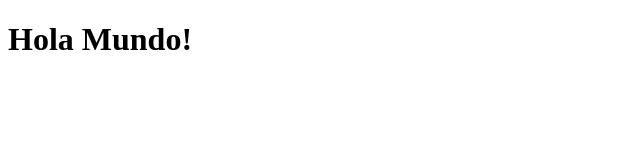
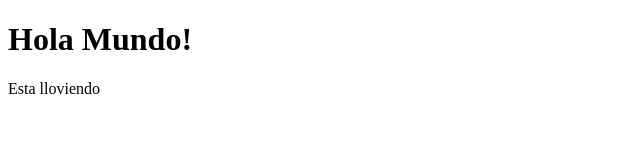
Before and after one commit to Deddkal/gitpracticamjtt2, a plain HTML site: page index.html in a window 1280 px wide. Shown: the whole page, without its empty margins (0-640 px from the left). Drawn offline with Linux system fonts and the light colour scheme.

Commit message:
modifique el archivo

```diff
--- a/index.html
+++ b/index.html
@@ -7,5 +7,6 @@
 </head>
 <body>
     <h1> Hola Mundo!</h1>
+    <p>Esta lloviendo</p>
 </body>
 </html>
```
